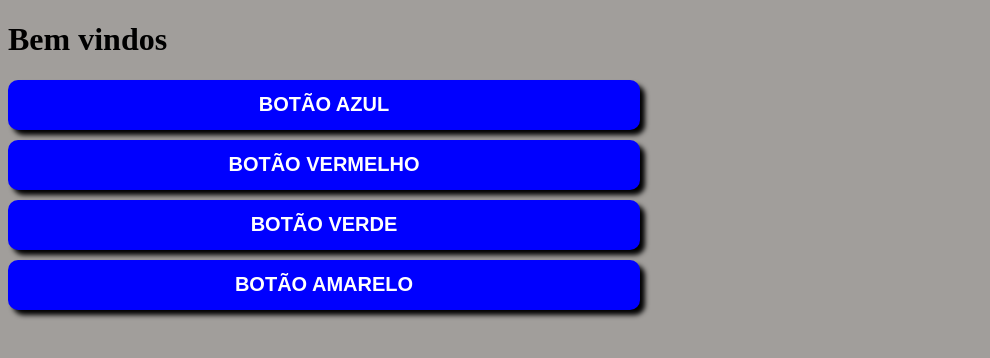
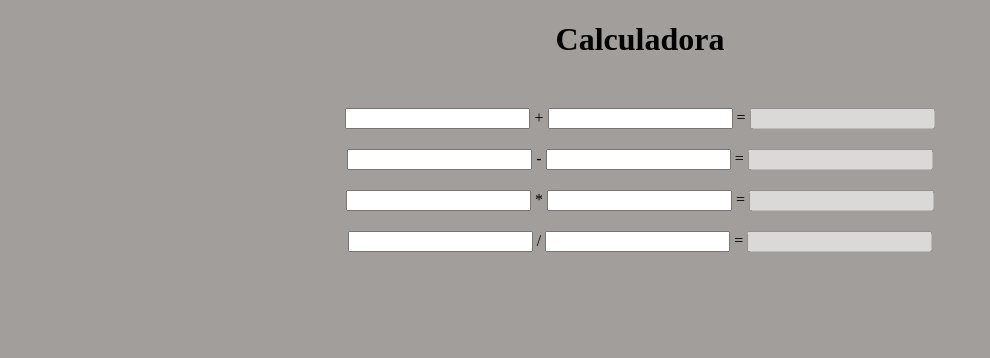
Before and after one commit to NHO93/iTalents_Aulas, a plain HTML site: page aulaJS/index.html in a window 1280 px wide. Shown: the whole page, without its empty margins (0-990 px from the left). Drawn offline with Linux system fonts and the light colour scheme.

Commit message:
Em  desenvolvimento

```diff
--- a/aulaJS/index.html
+++ b/aulaJS/index.html
@@ -9,10 +9,34 @@
 </head>
 <body>
     <noscript>JavaScript pode está desativado</noscript>
-    <h1 id="titulo">Bem vindos</h1>
-    <button id="azul">Botão Azul</button>
-    <button id="vermelho">Botão Vermelho</button>
-    <button id="verde">Botão Verde</button>
-    <button id="amarelo">Botão Amarelo</button>
+    <h1>Calculadora</h1>
+    <br>
+    <form >
+        <input type="number" id="val1">
+        +
+        <input type="number" id="val2">
+        =
+        <input type="number" id="result1" disabled>
+        <br>
+        <input type="number" id="val3">
+        -
+        <input type="number" id="val4">
+        =
+        <input type="number" id="result2" disabled>
+        <br>
+        <input type="number" id="val5">
+        *
+        <input type="number" id="val6">
+        =
+        <input type="number" id="result3" disabled>
+        <br>
+        <input type="number" id="val7">
+        /
+        <input type="number" id="val8">
+        =
+        <input type="number" id="result4" disabled>
+        <br>
+    </form>
+
 </body>
 </html>
--- a/aulaJS/script.js
+++ b/aulaJS/script.js
@@ -1,15 +1,36 @@
 window.onload = function() {
-    document.getElementById('azul').addEventListener("mouseover", function() {
-        document.getElementById('titulo').style.color = 'blue';
+    document.getElementById('val2').addEventListener('focusout', function() {
+        val1 = document.getElementById("val1").value;
+        val2 = document.getElementById("val2").value;
+
+        document.getElementById('result1').value = parseInt(val1) + parseInt(val2);
     })
 
-    document.getElementById('vermelho').addEventListener("mouseout", function() {
-        document.getElementById('titulo').style.color = 'red';
+    document.getElementById('val4').addEventListener("focusout", function() {
+        val3 = document.getElementById("val3").value;
+        val4 = document.getElementById("val4").value;
+
+        document.getElementById('result2').value = parseInt(val3) - parseInt(val4);
     })
-    document.getElementById('verde').addEventListener("mouseup", function() {
-        document.getElementById('titulo').style.color = 'green';
+
+    document.getElementById('val6').addEventListener("focusout", function() {
+        val5 = document.getElementById("val5").value;
+        val6 = document.getElementById("val6").value;
+
+        document.getElementById('result3').value = parseInt(val5) * parseInt(val6);
     })
-    document.getElementById('amarelo').addEventListener('click', function() {
-        document.getElementById('titulo').style.color = 'yellow';
+
+    document.getElementById('val8').addEventListener("focusout", function() {
+        val7 = document.getElementById("val7").value;
+        val8 = document.getElementById("val8").value;
+
+        document.getElementById('result4').value = parseInt(val7) / parseInt(val8);
+    })
+
+
+
+    elemento = document.getElementById('val1');
+    elemento.addEventListener("click", function() {
+        elemento.value = "";
     })
 }
--- a/aulaJS/style.css
+++ b/aulaJS/style.css
@@ -1,32 +1,11 @@
 body{
     background-color: rgb(161, 158, 155);
+    text-align: center;
 }
 .titulo{
     color:black;
 }
-button{
-    background-color: blue;
-    color: white;
-    padding: 10px;
-    border: none;
-    width: 50%;
-    height: 50px;
-    cursor: pointer;
-    font-size: 20px;
+input{
     margin-top: 10px;
     margin-bottom: 10px;
-    border-radius: 10px;
-    box-shadow: 5px 5px 5px black;
-    display:flex;
-    justify-content: center;
-    align-items: center;
-    text-align: center;
-    text-transform: uppercase;
-    font-weight: bold;
-    font-family: Arial, sans-serif;
-    transition: 0.5s;
-
 }
-button:hover{
-    background-color: darkblue;
-}
```
